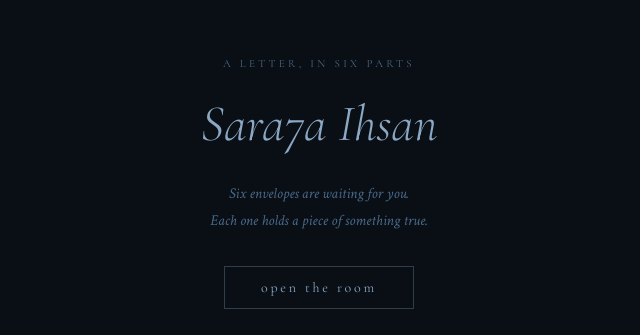
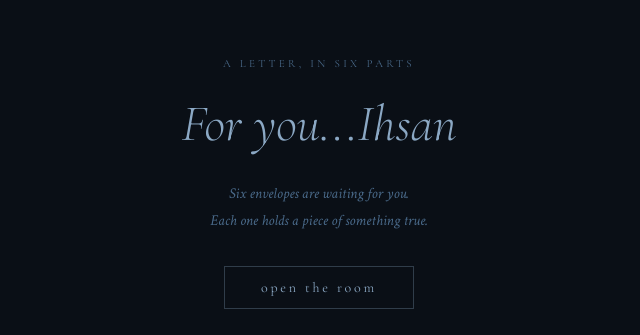
Before and after one commit to Orpheus101/confessions_beneath_the_cloack, a React (Vite) app: page / in a window 1280 px wide. Shown: the part 217-552 px from the top of the page, without its empty margins (321-961 px from the left). Built offline with nearby package versions, Linux system fonts and the light colour scheme.

Commit message:
Change header text from 'Sara7a Ihsan' to 'For you...Ihsan'

```diff
--- a/src/confession_game.jsx
+++ b/src/confession_game.jsx
@@ -372,7 +372,7 @@ export default function ConfessionGame() {
               lineHeight: 1.2,
               marginBottom: "1.5rem",
               animation: "fadeIn 1s ease 0.6s both",
-            }}>Sara7a Ihsan</h1>
+            }}>For you...Ihsan</h1>
             <p style={{
               fontSize: "15px",
               color: "#4A6A8A",
```
